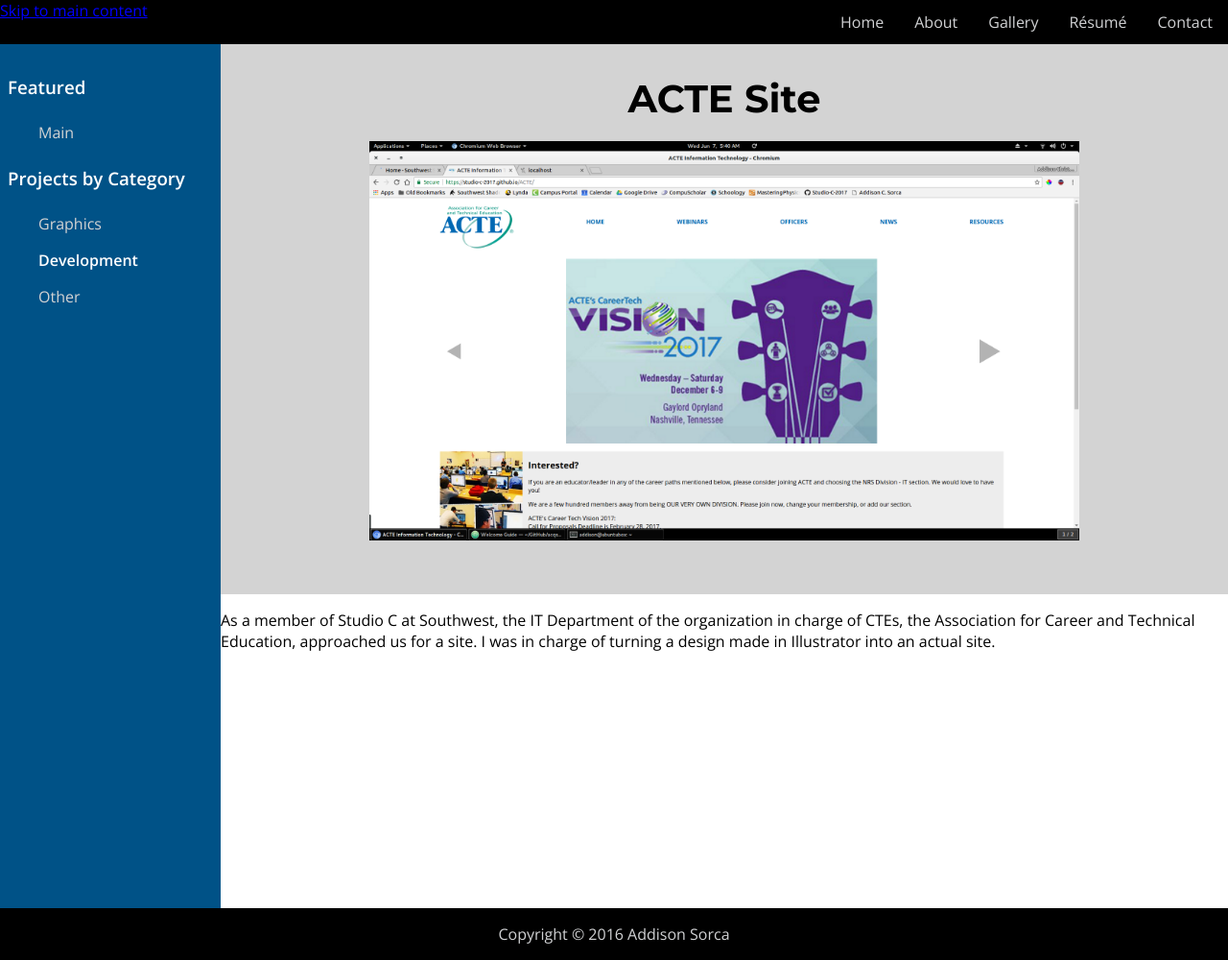
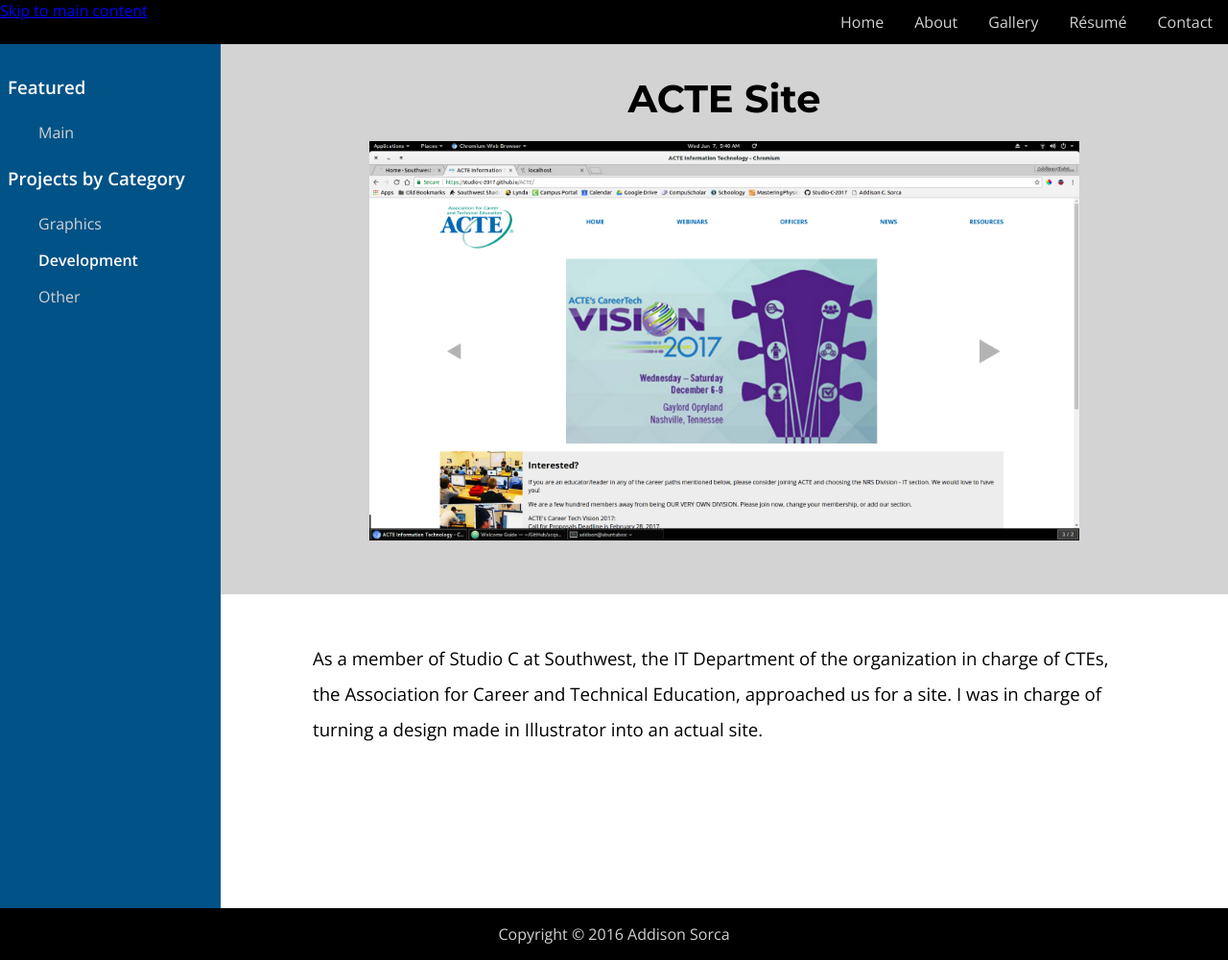
Before and after one commit to ACQSorca/acqsorca.github.io, a Jekyll site: the page built from _works/acte-site.md, in a window 1280 px wide. Shown: the whole page at 96% size. Built offline with Jekyll 4.4.1, drawn with Linux system fonts in a browser that asks for light colours; some web fonts are replaced.

Commit message:
Add post layout

```diff
--- /dev/null
+++ b/_layouts/post.html
@@ -0,0 +1,4 @@
+---
+layout: default
+---
+{{ content }}
--- a/_layouts/work.html
+++ b/_layouts/work.html
@@ -14,7 +14,9 @@
             <h3>{{ page.tenet }}</h3>
         </header>
 
-        {{ content }}
+        <div id="project-description">
+            {{ content }}
+        </div>
 
     </div>
 
```
